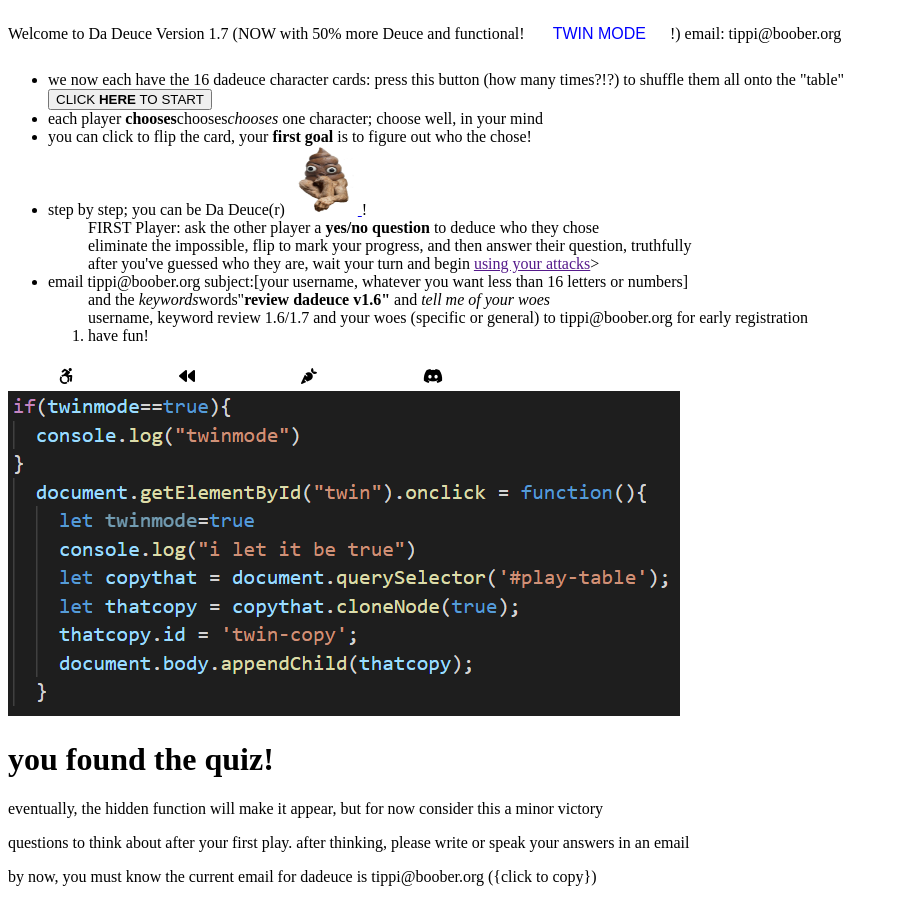
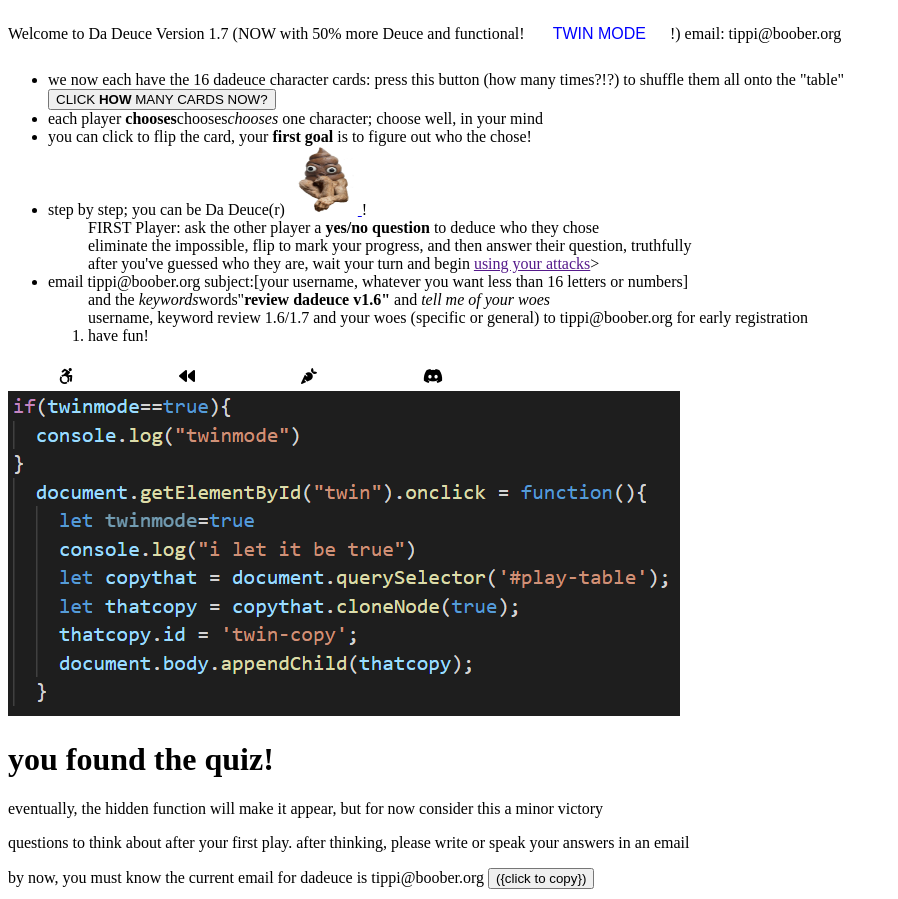
Before and after one commit to tippi-fifestarr/DaDeuce, a plain HTML site: page index.html in a window 1280 px wide. Shown: the part 222-1121 px from the top of the page, without its empty margins (0-898 px from the left). Drawn offline with Linux system fonts and the light colour scheme.

Commit message:
How Many Updates
Added New DADEUCE

```diff
--- a/index.html
+++ b/index.html
@@ -27,7 +27,7 @@
     <p>Welcome to Da Deuce Version 1.7 (NOW with 50% more Deuce and functional! <button id="twin" class="btn twin">TWIN MODE</button>!) email: tippi@boober.org</p>
     <ul>
       <li>we now each have the 16 dadeuce character cards: press this button (how many times?!?) to shuffle them all onto the "table"</li>
-      <button id="Button">CLICK <b>HERE</b> TO START</button>
+      <button id="Button">CLICK <b>HOW</b> MANY CARDS NOW?</button>
       <li>each player <b>chooses</b>chooses<i>chooses</i> one character; choose well, in your mind</li>
       <!-- <li>ask questions, taking turns, one by one</li> -->
       <li>you can click to flip the card, your <b>first goal</b> is to figure out who the chose!</li>
@@ -69,7 +69,7 @@
     <h1>you found the quiz!</h1>
     <p>eventually, the hidden function will make it appear, but for now consider this a minor victory</p>
     <p>questions to think about after your first play.  after thinking, please write or speak your answers in an email</p>
-    <p>by now, you must know the current email for dadeuce is tippi@boober.org ({click to copy})</p>
+    <p>by now, you must know the current email for dadeuce is tippi@boober.org <button id="clipboard" onclick="copyFunc()">({click to copy})</button></p>
     <il>if you wanted to <b>play this with a friend</b>, what would you tell them to get them interested but not ruin the surprises?</il>
     <br>
     <il>what version did you just play?  What was it like? any tips?</il><br>
@@ -79,6 +79,7 @@
     <il>which features do you wish to see in future versions? do you have any surprising uses for this?</il>
     <ol>some of those quiz questions can be treated as rhetorical, as with everything, its your choice how and how much to respond</ol>
     <ol></ol>
+    <iframe width="100%" height="300" scrolling="no" frameborder="no" allow="autoplay" src="https://w.soundcloud.com/player/?url=https%3A//api.soundcloud.com/tracks/898641619&color=%23ff5500&auto_play=false&hide_related=false&show_comments=true&show_user=true&show_reposts=false&show_teaser=true&visual=true"></iframe><div style="font-size: 10px; color: #cccccc;line-break: anywhere;word-break: normal;overflow: hidden;white-space: nowrap;text-overflow: ellipsis; font-family: Interstate,Lucida Grande,Lucida Sans Unicode,Lucida Sans,Garuda,Verdana,Tahoma,sans-serif;font-weight: 100;"><a href="https://soundcloud.com/djpianzi" title="DjPianzi" target="_blank" style="color: #cccccc; text-decoration: none;">DjPianzi</a> · <a href="https://soundcloud.com/djpianzi/notouch-can-you-feel-dadeuce-demo-v12" title="No人touch | Can you feel DaDeuce? Demo (V1.2):" target="_blank" style="color: #cccccc; text-decoration: none;">No人touch | Can you feel DaDeuce? Demo (V1.2):</a></div>
   </div>
     <script type="module" src="script.js"></script>
 
--- a/script.js
+++ b/script.js
@@ -8,6 +8,22 @@ const colorsArr = ['red', 'blue', 'green', 'orange', 'purple', 'black', 'white']
 let isChosen = false;
 let twinmode = false;
 let chosenCard;
+
+// copyFunc copies the text to your clipboard
+function copyFunc() {
+  /* Get the text field */
+  var copyText = document.getElementById("clipboard");
+
+  /* Select the text field */
+  copyText.select();
+  copyText.setSelectionRange(0, 99999); /*For mobile devices*/
+
+  /* Copy the text inside the text field */
+  document.execCommand("copy");
+
+  /* Alert the copied text */
+  alert("Copied the text: " + copyText.value);
+}
 
 // function
 window.onclick = myFunction;
```
